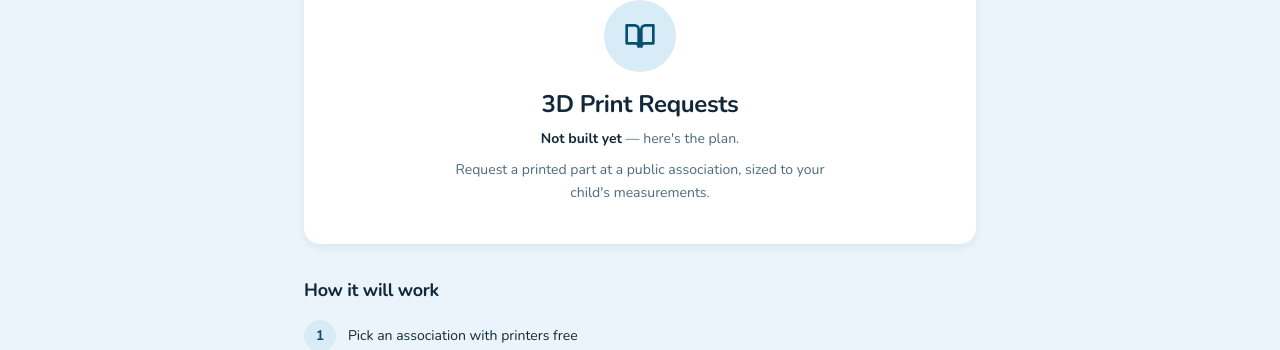
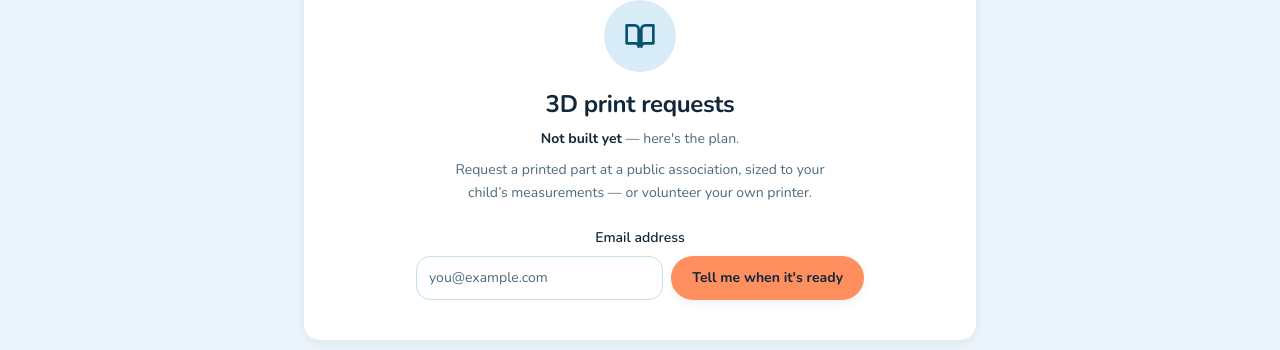
Before and after one commit to bpetselis01/splat-connect, a Next.js app in the folder packages/web/: page /printing in a window 1280 px wide. Shown: the part 141-491 px from the top of the page. Built offline with nearby package versions, Linux system fonts and the light colour scheme; no server answers.

Commit message:
feat(web): 3D print requests scaffold page with notify form

```diff
--- a/packages/web/app/printing/page.tsx
+++ b/packages/web/app/printing/page.tsx
@@ -1,10 +1,13 @@
 import { ComingSoon } from '@/components/coming-soon'
+
+export const metadata = { title: '3D print requests — SPLAT Connect' }
 
 export default function PrintingPage() {
   return (
     <ComingSoon
-      label="3D Print Requests"
-      description="Request a printed part at a public association, sized to your child's measurements."
+      featureKey="printing"
+      label="3D print requests"
+      description="Request a printed part at a public association, sized to your child’s measurements — or volunteer your own printer."
       steps={[
         'Pick an association with printers free',
         'Describe the part and how many you need',
```
